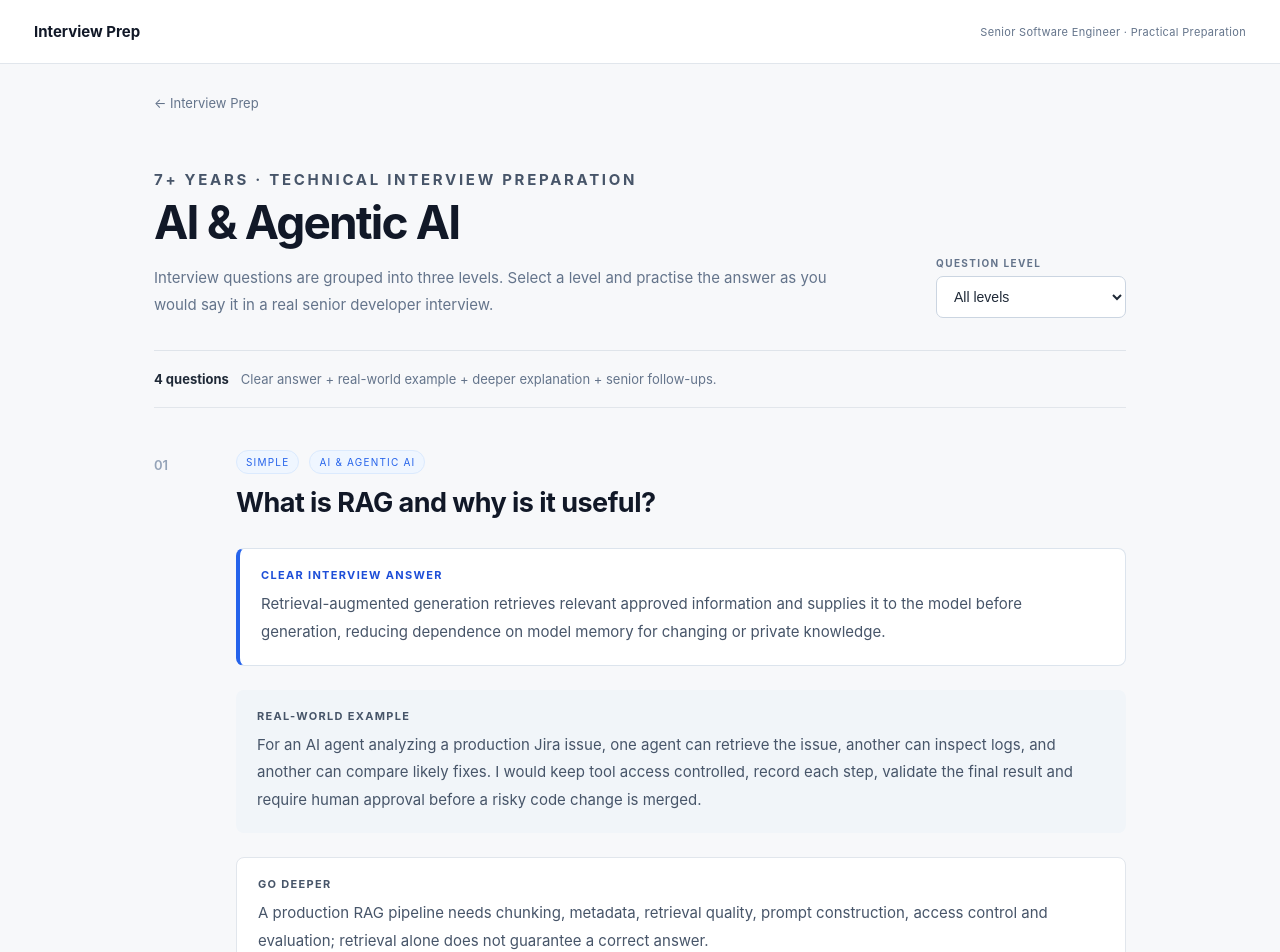
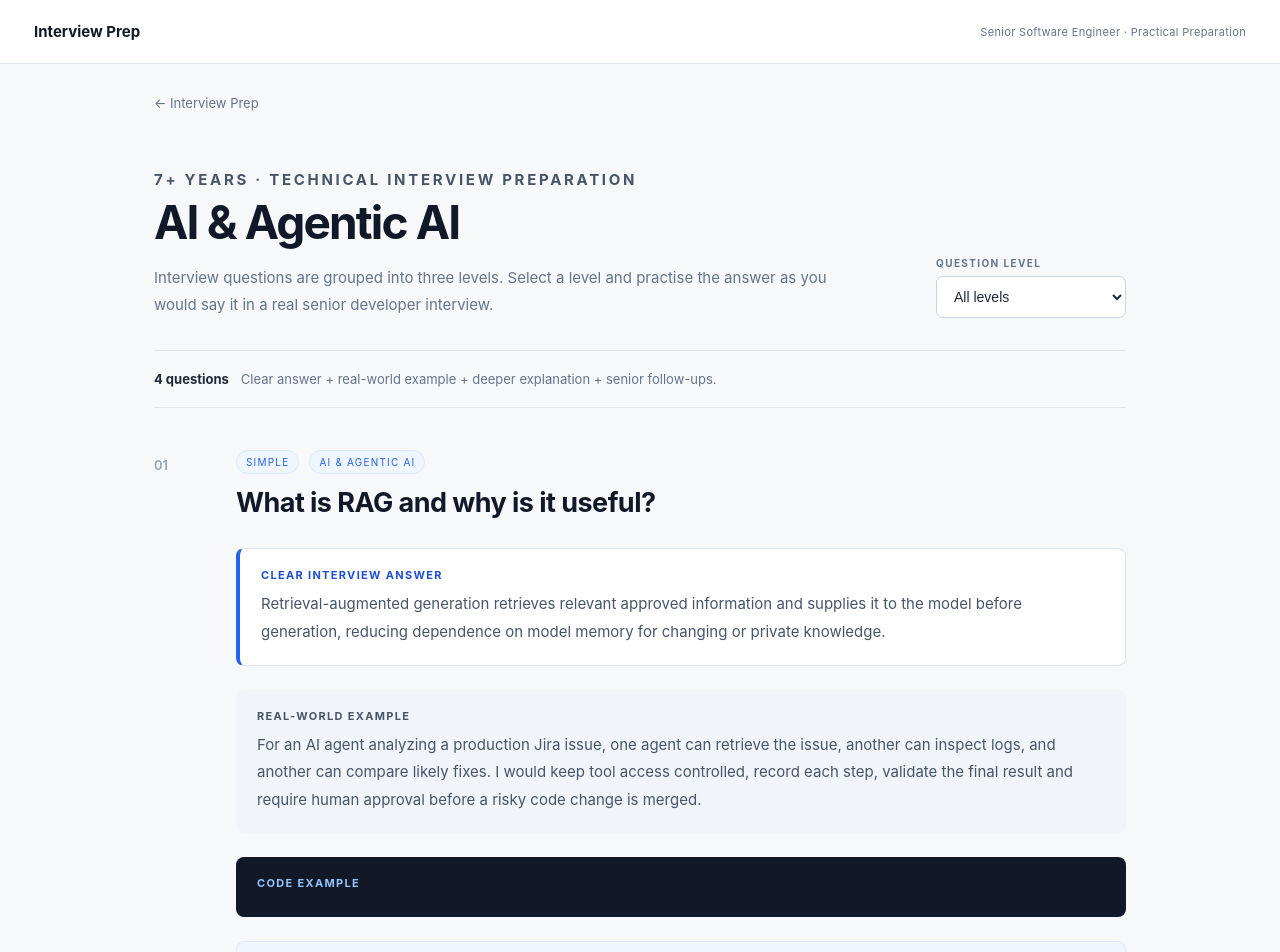
Before and after one commit to madhurivaranasi96/madhuri-interview-prep, an Angular app: page /#/topic/ai in a window 1280 px wide. Shown: the top 952 px of the page. Built offline with nearby package versions, Linux system fonts and the light colour scheme.

Commit message:
Display coding examples and memory cues for interview questions

```diff
--- a/src/app/topic.component.ts
+++ b/src/app/topic.component.ts
@@ -33,7 +33,7 @@ import {QuestionBankService,InterviewQuestion} from './core/question-bank.servic
             <div class="meta"><span>{{q.difficulty}}</span><span>{{q.technology}}</span></div>
             <h2>{{q.question}}</h2>
             <section class="answer"><h3>Clear interview answer</h3><p>{{q.shortAnswer}}</p></section>
-            <section class="example"><h3>Real-world example</h3><p>{{q.example}}</p></section>
+            <section class="example"><h3>Real-world example</h3><p>{{q.example}}</p></section><section class="code-example"><h3>Code example</h3><pre><code>{{q.codeExample}}</code></pre></section><section class="memory"><h3>Remember it as</h3><p>{{q.memoryCue}}</p></section>
             <section class="deep"><h3>Go deeper</h3><p>{{q.detailedAnswer}}</p></section>
             <section class="reasoning"><h3>What a 7-year developer should add</h3><p>{{q.seniorPerspective}}</p></section>
             <section class="mistakes"><h3>Common mistakes</h3><p>{{q.commonMistakes}}</p></section>
@@ -50,7 +50,7 @@ import {QuestionBankService,InterviewQuestion} from './core/question-bank.servic
     .difficulty-select{min-width:190px}.difficulty-select span{display:block;margin-bottom:7px;color:#64748b;font-size:10px;font-weight:700;letter-spacing:.14em}select{width:100%;padding:11px 13px;border:1px solid #cbd5e1;border-radius:7px;background:#fff;color:#1f2937;font-size:14px;outline:none}select:focus{border-color:#2563eb;box-shadow:0 0 0 3px #dbeafe}
     .bank-note{display:flex;gap:12px;align-items:center;padding:20px 0;border-bottom:1px solid #e2e6eb;color:#64748b;font-size:13px}.bank-note b{color:#1f2937}
     .question{display:grid;grid-template-columns:58px 1fr;gap:24px;padding:42px 0;border-bottom:1px solid #e2e6eb}.question-number{color:#94a3b8;font-size:13px;padding-top:7px;font-weight:600}.question-body{min-width:0}.meta{display:flex;gap:10px;margin-bottom:10px}.meta span{font-size:10px;text-transform:uppercase;letter-spacing:.12em;color:#2563eb;background:#eff6ff;border:1px solid #dbeafe;border-radius:999px;padding:5px 9px}.question h2{font-size:27px;line-height:1.38;margin:0 0 27px;color:#111827;letter-spacing:-.02em}
-    section{margin:0 0 24px}h3{margin:0 0 8px;color:#475569;font-size:11px;letter-spacing:.12em;text-transform:uppercase}section p{margin:0;max-width:850px;color:#475569;font-size:15px;line-height:1.85}.answer{background:#fff;border:1px solid #dce4ed;border-left:4px solid #2563eb;border-radius:8px;padding:19px 21px}.answer h3{color:#1d4ed8}.example{background:#f1f5f9;border-radius:8px;padding:19px 21px}.deep{background:#fff;border:1px solid #e1e6ec;border-radius:8px;padding:19px 21px}.reasoning h3{color:#1d4ed8}.mistakes{background:#fafafa;border:1px solid #e5e7eb;border-radius:8px;padding:18px 20px}.followups p{color:#64748b;margin-top:7px}.empty{padding:60px 0;color:#64748b}
+    section{margin:0 0 24px}h3{margin:0 0 8px;color:#475569;font-size:11px;letter-spacing:.12em;text-transform:uppercase}section p{margin:0;max-width:850px;color:#475569;font-size:15px;line-height:1.85}.answer{background:#fff;border:1px solid #dce4ed;border-left:4px solid #2563eb;border-radius:8px;padding:19px 21px}.answer h3{color:#1d4ed8}.example{background:#f1f5f9;border-radius:8px;padding:19px 21px}.code-example{background:#111827;border-radius:8px;padding:19px 21px}.code-example h3{color:#93c5fd}.code-example pre{margin:0;overflow:auto;color:#e5e7eb;font:13px/1.7 Consolas,Monaco,monospace;white-space:pre-wrap}.memory{background:#eff6ff;border:1px solid #dbeafe;border-radius:8px;padding:18px 20px}.memory h3{color:#1d4ed8}.memory p{color:#1e40af}.deep{background:#fff;border:1px solid #e1e6ec;border-radius:8px;padding:19px 21px}.reasoning h3{color:#1d4ed8}.mistakes{background:#fafafa;border:1px solid #e5e7eb;border-radius:8px;padding:18px 20px}.followups p{color:#64748b;margin-top:7px}.empty{padding:60px 0;color:#64748b}
     @media(max-width:700px){.study-page{padding:22px 18px 70px}.topic-header{display:block;padding:42px 0 28px}.topic-header h1{font-size:35px}.difficulty-select{margin-top:24px;max-width:none}.question{grid-template-columns:30px 1fr;gap:10px;padding:34px 0}.question h2{font-size:23px}section p{font-size:14px}}
   `]
 })
```
